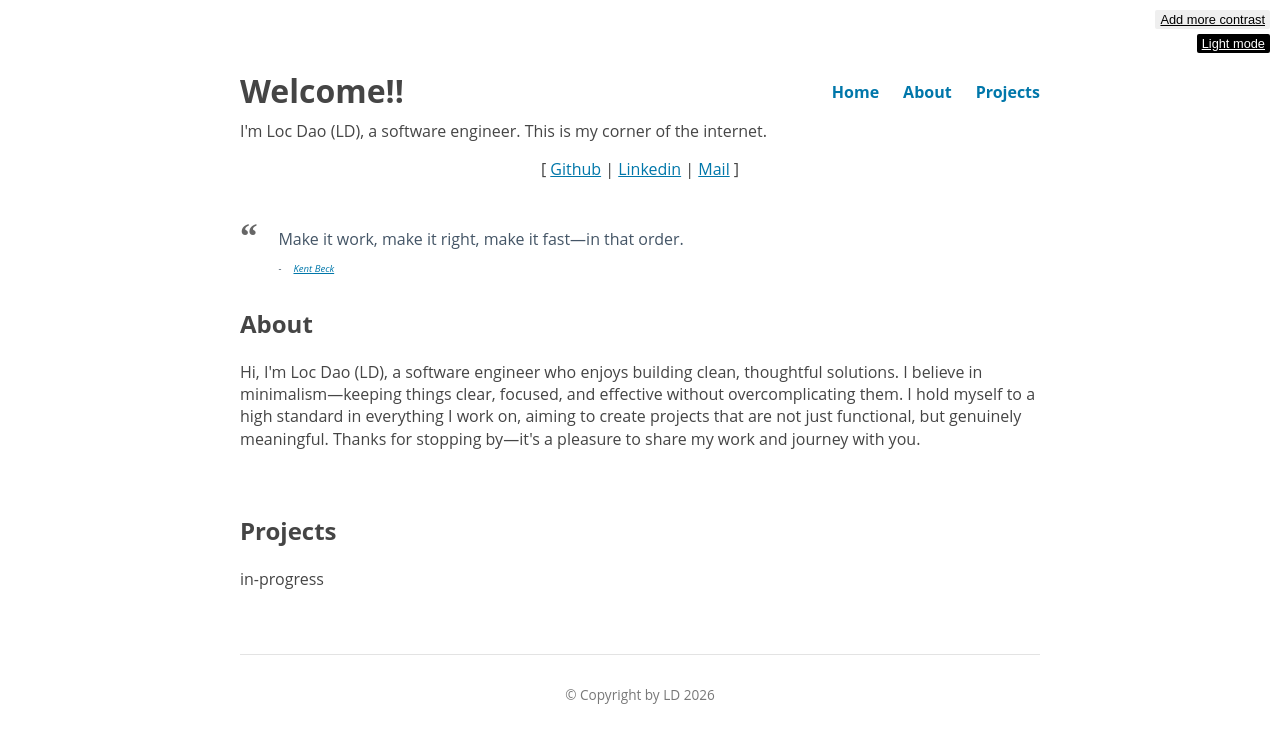
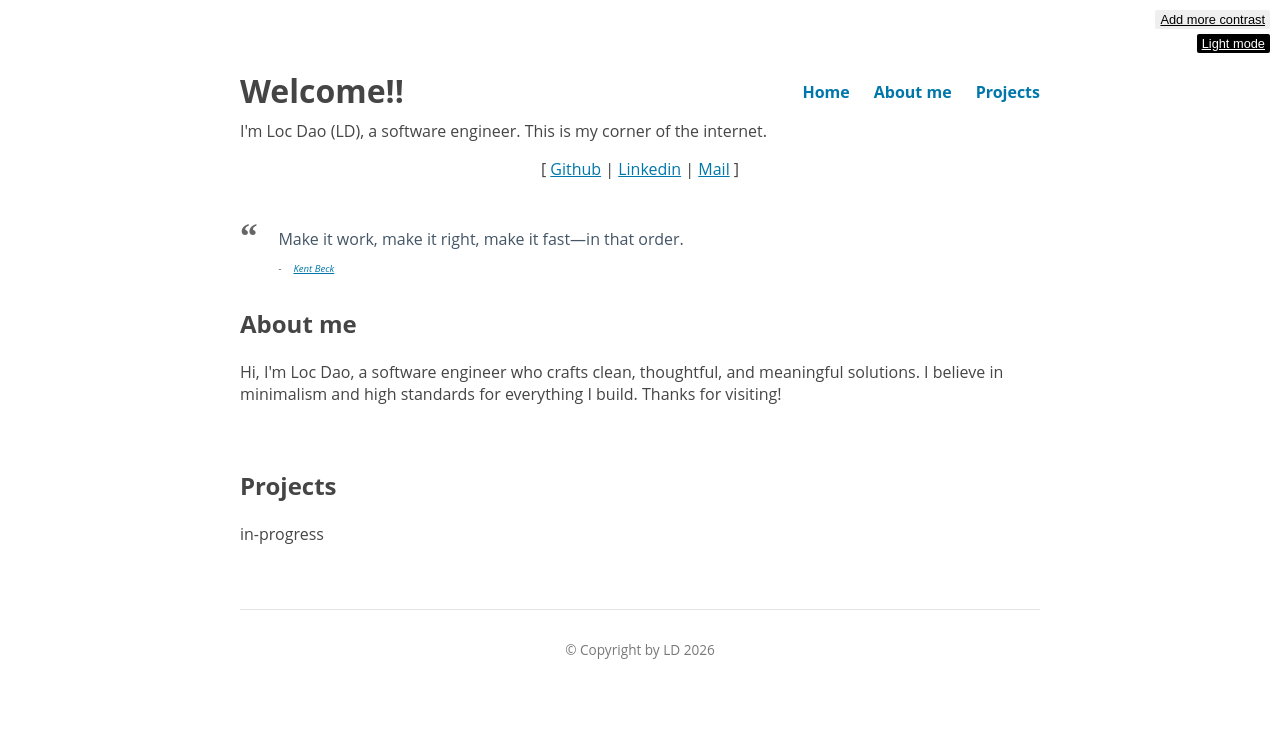
Before and after one commit to ld-d3v/ld-d3v.github.io, a website built with webpack: page src/pug/index.pug in a window 1280 px wide. Built offline with nearby package versions, Linux system fonts and the light colour scheme.

Commit message:
feat: update about

```diff
--- a/src/pug/index.pug
+++ b/src/pug/index.pug
@@ -13,7 +13,7 @@ body
     h1#home Welcome!!
     nav
       a(href="#home") Home
-      a(href="#about") About
+      a(href="#about") About me
       a(href="#projects") Projects
   p.st I'm Loc Dao (LD), a software engineer. This is my corner of the internet.
   p(style="text-align: center")
@@ -28,12 +28,10 @@ body
     span Make it work, make it right, make it fast—in that order.
     author
       a(href="https://wiki.c2.com/?MakeItWorkMakeItRightMakeItFast") Kent Beck
-  h2#about About
+  h2#about About me
   p
-    | Hi, I'm Loc Dao (LD), a software engineer who enjoys building clean, thoughtful solutions.
-    | I believe in minimalism—keeping things clear, focused, and effective without overcomplicating them.
-    | I hold myself to a high standard in everything I work on, aiming to create projects that are not just functional, but genuinely meaningful.
-    | Thanks for stopping by—it's a pleasure to share my work and journey with you.
+    |Hi, I'm Loc Dao, a software engineer who crafts clean, thoughtful, and meaningful solutions.
+    |I believe in minimalism and high standards for everything I build. Thanks for visiting!
   section#projects
     h2 Projects
     p
```
